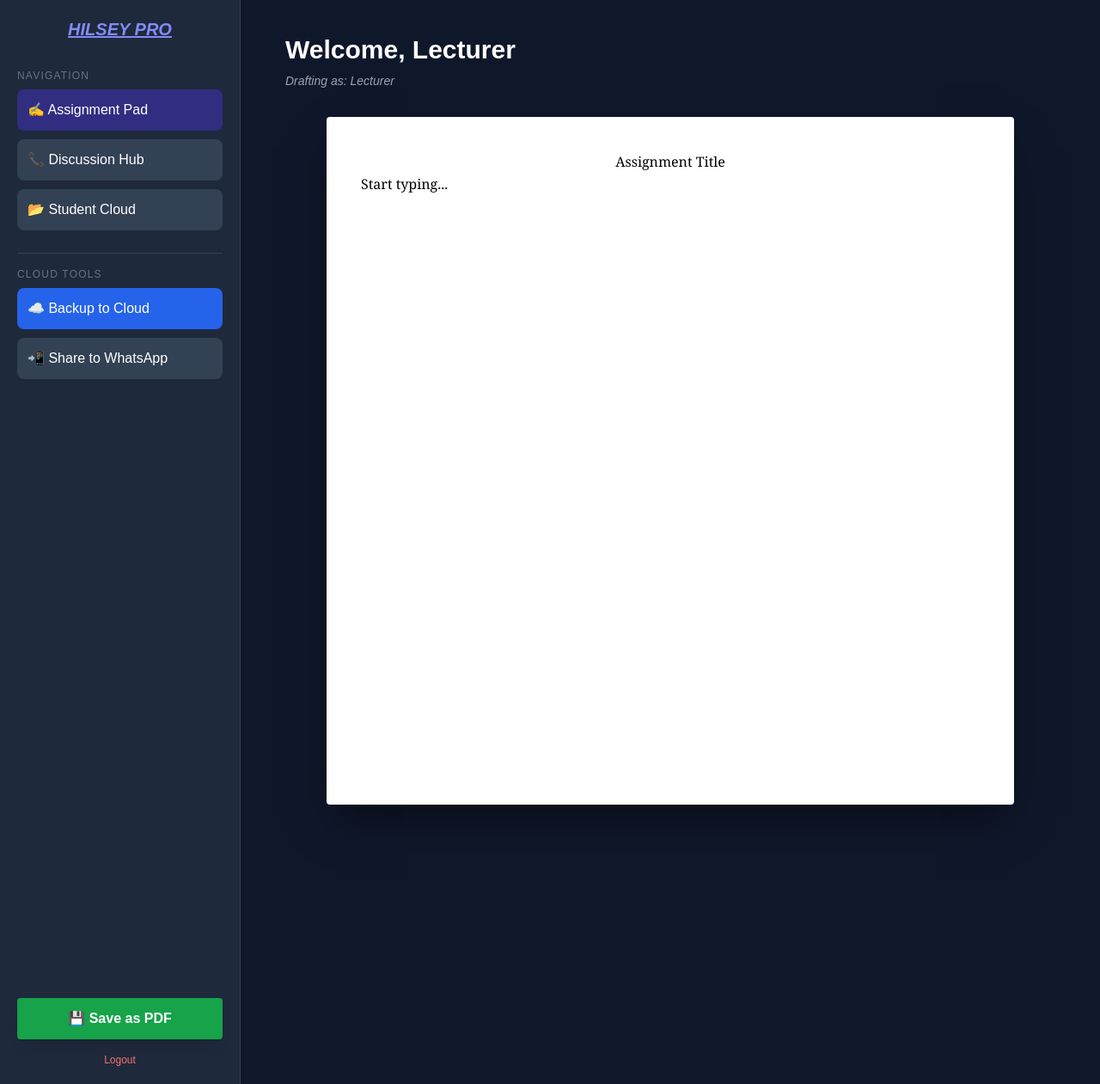
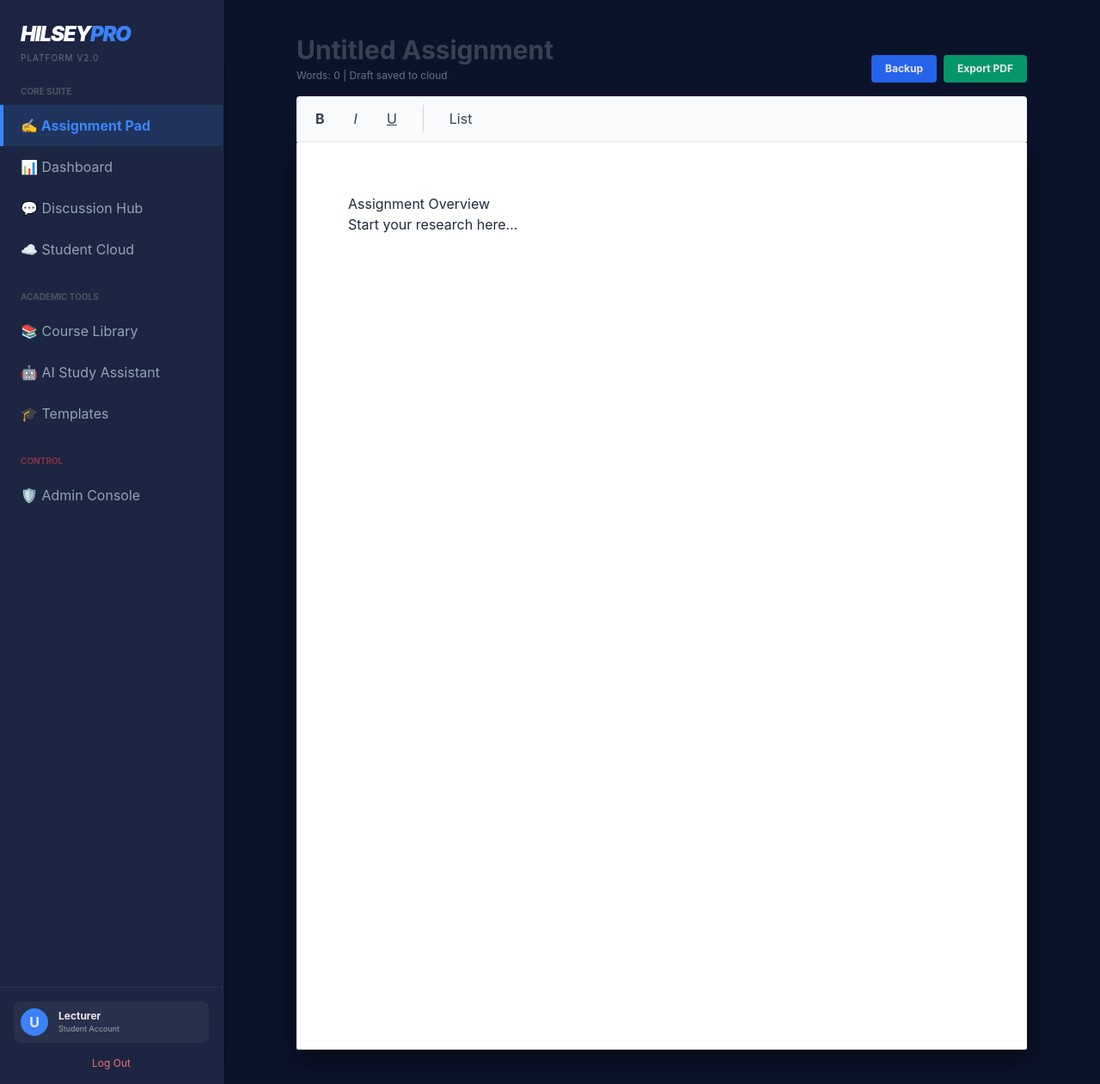
Before and after one commit to hilsey-pro/poulbilliards, a Flask app: page / in a window 1280 px wide. Shown: the whole page at 86% size. Run offline with Flask 3, Linux system fonts and the light colour scheme; the visitor is signed in with stand-in values (Sample User, id 1); some libraries are stand-ins or nearby versions.

Commit message:
Update title and enhance sidebar design

```diff
--- a/templates/index.html
+++ b/templates/index.html
@@ -1,78 +1,105 @@
 <!DOCTYPE html>
 <html>
 <head>
-    <title>Hilsey Pro | Student Suite</title>
+    <title>Hilsey Pro | Academic Platform</title>
     <script src="https://cdn.tailwindcss.com"></script>
-    <script src="https://cdnjs.cloudflare.com/ajax/libs/html2pdf.js/0.10.1/html2pdf.bundle.min.js"></script>
     <style>
-        body { background: #0f172a; color: white; display: flex; height: 100vh; margin: 0; font-family: sans-serif; }
-        .sidebar { width: 280px; background: #1e293b; padding: 20px; border-right: 1px solid #334155; display: flex; flex-direction: column; }
-        .main { flex: 1; padding: 40px; overflow-y: auto; background: #0f172a; }
-        .btn-sidebar { background: #334155; padding: 12px; border-radius: 8px; margin-bottom: 10px; cursor: pointer; transition: 0.3s; text-decoration: none; display: block; color: white; }
-        .btn-sidebar:hover { background: #4f46e5; transform: translateX(5px); }
-        #notepad { background: white; color: black; padding: 40px; border-radius: 4px; min-height: 800px; width: 100%; max-width: 800px; margin: 0 auto; outline: none; box-shadow: 0 25px 50px -12px rgba(0,0,0,0.5); font-family: 'Georgia', serif; line-height: 1.6; }
+        /* The "Pro" Palette Upgrade */
+        :root {
+            --bg-deep: #0B132B;
+            --sidebar: #1C2541;
+            --primary: #3A86FF;
+            --secondary: #5BC0BE;
+            --text: #EAEAEA;
+        }
+        body { background: var(--bg-deep); color: var(--text); display: flex; height: 100vh; font-family: 'Inter', sans-serif; }
+
+        .sidebar { width: 260px; background: var(--sidebar); display: flex; flex-direction: column; border-right: 1px solid rgba(255,255,255,0.05); }
+        .nav-item { padding: 12px 20px; color: #94a3b8; display: flex; items-center: center; gap: 12px; transition: 0.2s; border-left: 4px solid transparent; }
+        .nav-item:hover { background: rgba(58, 134, 255, 0.1); color: var(--primary); border-left: 4px solid var(--primary); }
+        .active { background: rgba(58, 134, 255, 0.15); color: var(--primary); border-left: 4px solid var(--primary); font-weight: bold; }
+
+        #editor-container { flex: 1; padding: 40px; overflow-y: auto; display: flex; flex-direction: column; align-items: center; }
+        #paper { background: white; color: #1e293b; width: 100%; max-width: 850px; min-height: 1056px; padding: 60px; box-shadow: 0 10px 30px rgba(0,0,0,0.5); border-radius: 2px; outline: none; }
+
+        .toolbar { background: #f8fafc; border-bottom: 1px solid #e2e8f0; padding: 10px; display: flex; gap: 10px; position: sticky; top: 0; z-index: 10; width: 100%; max-width: 850px; border-radius: 4px 4px 0 0; }
     </style>
 </head>
 <body>
 
-    <div class="sidebar">
-        <h2 class="text-xl font-bold text-indigo-400 mb-8 text-center underline italic text-indigo-400">HILSEY PRO</h2>
+    <div class="sidebar shadow-2xl">
+        <div class="p-6">
+            <h1 class="text-2xl font-black italic tracking-tighter text-white">HILSEY<span class="text-blue-500">PRO</span></h1>
+            <p class="text-[10px] text-gray-500 uppercase tracking-widest mt-1">Platform v2.0</p>
+        </div>
 
-        <p class="text-xs text-gray-500 mb-2 uppercase tracking-widest">Navigation</p>
-        <a href="/" class="btn-sidebar bg-indigo-900">✍️ Assignment Pad</a>
-        <a href="/hub" class="btn-sidebar">📞 Discussion Hub</a>
-        <a href="/database" class="btn-sidebar">📂 Student Cloud</a>
+        <nav class="flex-1 overflow-y-auto">
+            <p class="px-6 text-[10px] uppercase text-gray-600 font-bold mb-2">Core Suite</p>
+            <a href="/" class="nav-item active">✍️ Assignment Pad</a>
+            <a href="/dashboard" class="nav-item">📊 Dashboard</a>
+            <a href="/hub" class="nav-item">💬 Discussion Hub</a>
+            <a href="/database" class="nav-item">☁️ Student Cloud</a>
 
-        <hr class="border-gray-700 my-4">
+            <p class="px-6 text-[10px] uppercase text-gray-600 font-bold mt-6 mb-2">Academic Tools</p>
+            <a href="#" class="nav-item">📚 Course Library</a>
+            <a href="#" class="nav-item">🤖 AI Study Assistant</a>
+            <a href="#" class="nav-item">🎓 Templates</a>
 
-        <p class="text-xs text-gray-500 mb-2 uppercase tracking-widest">Cloud Tools</p>
-        <button onclick="saveToCloud()" class="btn-sidebar w-full text-left bg-blue-600 hover:bg-blue-500">
-            ☁️ Backup to Cloud
-        </button>
-        <button onclick="shareWhatsApp()" class="btn-sidebar w-full text-left">
-            📲 Share to WhatsApp
-        </button>
+            <div id="admin-menu" class="hidden">
+                <p class="px-6 text-[10px] uppercase text-red-500/50 font-bold mt-6 mb-2">Control</p>
+                <a href="/lecturer-portal" class="nav-item">🛡️ Admin Console</a>
+            </div>
+        </nav>
 
-        <button onclick="downloadPDF()" class="w-full mt-auto bg-green-600 hover:bg-green-500 p-3 rounded font-bold shadow-lg">
-            💾 Save as PDF
-        </button>
-        <a href="/logout" class="text-center text-xs text-red-400 mt-4 hover:underline">Logout</a>
+        <div class="p-4 border-t border-white/5">
+            <div class="flex items-center gap-3 p-2 bg-white/5 rounded-lg mb-4">
+                <div class="h-8 w-8 bg-blue-500 rounded-full flex items-center justify-center font-bold">U</div>
+                <div>
+                    <p class="text-xs font-bold">{{ user }}</p>
+                    <p class="text-[9px] text-gray-400">Student Account</p>
+                </div>
+            </div>
+            <a href="/logout" class="block text-center text-xs text-red-400 hover:text-red-300 transition">Log Out</a>
+        </div>
     </div>
 
-    <div class="main">
-        <div class="max-w-4xl mx-auto">
-            <h1 class="text-3xl font-bold mb-2">Welcome, {{ user }}</h1>
-            <p class="text-sm text-gray-400 mb-8 italic">Drafting as: {{ user }}</p>
+    <div id="editor-container">
+        <div class="w-full max-w-[850px] flex justify-between items-end mb-4">
+            <div>
+                <input type="text" placeholder="Untitled Assignment" class="bg-transparent text-3xl font-bold border-none outline-none placeholder:text-gray-700 w-full mb-1">
+                <p class="text-xs text-gray-500">Words: <span id="word-count">0</span> | Draft saved to cloud</p>
+            </div>
+            <div class="flex gap-2">
+                <button onclick="saveToCloud()" class="bg-blue-600 text-xs px-4 py-2 rounded font-bold hover:bg-blue-500 transition">Backup</button>
+                <button onclick="exportPDF()" class="bg-emerald-600 text-xs px-4 py-2 rounded font-bold hover:bg-emerald-500 transition">Export PDF</button>
+            </div>
+        </div>
 
-            <div id="notepad" contenteditable="true">
-                <h1 style="text-align: center;">Assignment Title</h1>
-                <p>Start typing...</p>
-            </div>
+        <div class="toolbar shadow-sm">
+            <button onclick="document.execCommand('bold')" class="px-3 py-1 hover:bg-gray-200 rounded font-bold text-gray-700">B</button>
+            <button onclick="document.execCommand('italic')" class="px-3 py-1 hover:bg-gray-200 rounded italic text-gray-700">I</button>
+            <button onclick="document.execCommand('underline')" class="px-3 py-1 hover:bg-gray-200 rounded underline text-gray-700">U</button>
+            <div class="w-[1px] bg-gray-300 mx-2"></div>
+            <button onclick="document.execCommand('insertUnorderedList')" class="px-3 py-1 hover:bg-gray-200 rounded text-gray-700">List</button>
+        </div>
+
+        <div id="paper" contenteditable="true" oninput="updateWordCount()">
+            <h2>Assignment Overview</h2>
+            <p>Start your research here...</p>
         </div>
     </div>
 
     <script>
-        function saveToCloud() {
-            const content = document.getElementById('notepad').innerText;
-            fetch('/save', {
-                method: 'POST',
-                headers: {'Content-Type': 'application/json'},
-                body: JSON.stringify({content: content})
-            })
-            .then(res => res.json())
-            .then(data => {
-                if(data.success) alert("✅ Draft backed up to Cloud!");
-            });
+        function updateWordCount() {
+            const text = document.getElementById('paper').innerText;
+            const words = text.trim().split(/\s+/).filter(w => w.length > 0);
+            document.getElementById('word-count').innerText = words.length;
         }
 
-        function downloadPDF() {
-            const element = document.getElementById('notepad');
-            html2pdf().set({margin: 0.5, filename: 'Assignment.pdf'}).from(element).save();
-        }
-
-        function shareWhatsApp() {
-            const content = document.getElementById('notepad').innerText;
-            window.open(`https://wa.me/?text=${encodeURIComponent(content)}`, '_blank');
+        // Show Admin menu if role is admin (we'll pass this from Flask)
+        const userRole = "{{ session.get('role') }}";
+        if (userRole === 'admin') {
+            document.getElementById('admin-menu').classList.remove('hidden');
         }
     </script>
 </body>
```
